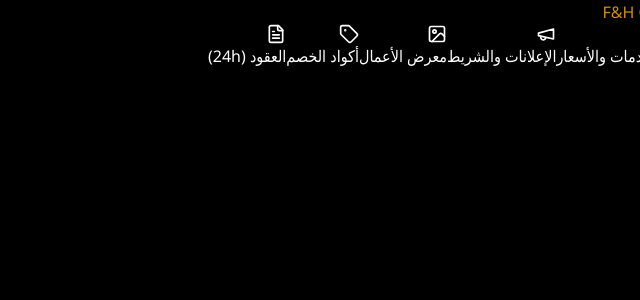
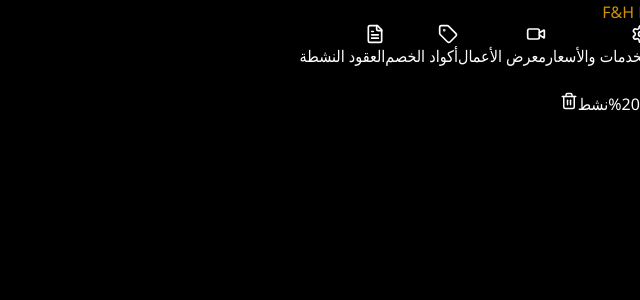
Before and after one commit to FAHEDgfjy/Space, a Next.js app: page /admin in a window 1280 px wide. Both pictures are taken after a click on the button "أكواد الخصم". Shown: the top 300 px of the page, without its empty margins (640-1280 px from the left). Built offline with nearby package versions, Linux system fonts and the light colour scheme.

Commit message:
Update page.js

```diff
--- a/app/admin/page.js
+++ b/app/admin/page.js
@@ -1,71 +1,88 @@
 'use client';
-import React, { useState, useEffect } from 'react';
-import { Settings, Tag, Image, FileText, Trash2, Plus, Save, Megaphone } from 'lucide-react';
+import React, { useState } from 'react';
+import { Settings, Tag, Image, FileText, Trash2, Plus, Megaphone, Video } from 'lucide-react';
 
 export default function AdminDashboard() {
-  const [activeTab, setActiveTab] = useState('services');
-  const [contracts, setContracts] = useState([
-    { id: 1, client: "فهد", service: "مونتاج إعلاني", price: 150, time: "14:00" },
-  ]);
+  const [activeTab, setActiveTab] = useState('ads');
 
   return (
-    <div className="min-h-screen bg-zinc-950 text-white flex">
-      {/* القائمة الجانبية */}
-      <div className="w-64 bg-zinc-900 border-l border-zinc-800 p-6 flex flex-col gap-4">
-        <h2 className="text-xl font-bold gold-gradient mb-6">F&H Control</h2>
-        <button onClick={() => setActiveTab('services')} className={`flex items-center gap-2 p-3 rounded-lg ${activeTab === 'services' ? 'bg-yellow-600 text-black' : 'hover:bg-zinc-800'}`}>
-          <Settings size={20} /> إدارة الخدمات والأسعار
+    <div className="min-h-screen bg-black text-white flex font-sans" dir="rtl">
+      {/* Sidebar */}
+      <div className="w-72 bg-zinc-950 border-l border-zinc-900 p-8 space-y-4">
+        <div className="mb-10 text-2xl font-black gold-gradient tracking-tighter">F&H DASHBOARD</div>
+
+        <button onClick={() => setActiveTab('ads')} className={`w-full flex items-center gap-3 p-4 rounded-xl transition ${activeTab === 'ads' ? 'bg-yellow-600 text-black font-bold' : 'hover:bg-zinc-900 text-zinc-400'}`}>
+          <Megaphone size={20}/> إدارة الإعلانات
         </button>
-        <button onClick={() => setActiveTab('ads')} className={`flex items-center gap-2 p-3 rounded-lg ${activeTab === 'ads' ? 'bg-yellow-600 text-black' : 'hover:bg-zinc-800'}`}>
-          <Megaphone size={20} /> الإعلانات والشريط
+
+        <button onClick={() => setActiveTab('services')} className={`w-full flex items-center gap-3 p-4 rounded-xl transition ${activeTab === 'services' ? 'bg-yellow-600 text-black font-bold' : 'hover:bg-zinc-900 text-zinc-400'}`}>
+          <Settings size={20}/> الخدمات والأسعار
         </button>
-        <button onClick={() => setActiveTab('portfolio')} className={`flex items-center gap-2 p-3 rounded-lg ${activeTab === 'portfolio' ? 'bg-yellow-600 text-black' : 'hover:bg-zinc-800'}`}>
-          <Image size={20} /> معرض الأعمال
+
+        <button onClick={() => setActiveTab('portfolio')} className={`w-full flex items-center gap-3 p-4 rounded-xl transition ${activeTab === 'portfolio' ? 'bg-yellow-600 text-black font-bold' : 'hover:bg-zinc-900 text-zinc-400'}`}>
+          <Video size={20}/> معرض الأعمال
         </button>
-        <button onClick={() => setActiveTab('coupons')} className={`flex items-center gap-2 p-3 rounded-lg ${activeTab === 'coupons' ? 'bg-yellow-600 text-black' : 'hover:bg-zinc-800'}`}>
-          <Tag size={20} /> أكواد الخصم
+
+        <button onClick={() => setActiveTab('coupons')} className={`w-full flex items-center gap-3 p-4 rounded-xl transition ${activeTab === 'coupons' ? 'bg-yellow-600 text-black font-bold' : 'hover:bg-zinc-900 text-zinc-400'}`}>
+          <Tag size={20}/> أكواد الخصم
         </button>
-        <button onClick={() => setActiveTab('contracts')} className={`flex items-center gap-2 p-3 rounded-lg ${activeTab === 'contracts' ? 'bg-yellow-600 text-black' : 'hover:bg-zinc-800'}`}>
-          <FileText size={20} /> العقود (24h)
+
+        <button onClick={() => setActiveTab('contracts')} className={`w-full flex items-center gap-3 p-4 rounded-xl transition ${activeTab === 'contracts' ? 'bg-yellow-600 text-black font-bold' : 'hover:bg-zinc-900 text-zinc-400'}`}>
+          <FileText size={20}/> العقود النشطة
         </button>
       </div>
 
-      {/* محتوى اللوحة */}
-      <div className="flex-1 p-10">
-        {activeTab === 'services' && (
-          <div className="animate-in fade-in duration-500">
-            <h1 className="text-3xl font-bold mb-6">إدارة الخدمات</h1>
-            <div className="bg-zinc-900 p-6 rounded-xl border border-zinc-800">
-              <div className="flex justify-between mb-4">
-                <span>اسم الخدمة: مونتاج فيديو</span>
-                <input type="number" placeholder="السعر" className="bg-black border border-zinc-700 p-2 rounded w-24" />
-                <button className="bg-yellow-600 px-4 py-2 rounded text-black font-bold">تحديث</button>
+      {/* Main Content */}
+      <div className="flex-1 p-12 bg-zinc-950">
+
+        {activeTab === 'ads' && (
+          <div className="space-y-6">
+            <h2 className="text-3xl font-bold">التحكم بالإعلانات</h2>
+            <div className="bg-zinc-900 p-8 rounded-3xl border border-zinc-800">
+              <label className="block text-sm text-zinc-500 mb-2">نص الإعلان المنبثق:</label>
+              <textarea className="w-full bg-black border border-zinc-800 p-4 rounded-xl mb-4 text-white" defaultValue="خصم خاص 20% بمناسبة الافتتاح!"></textarea>
+              <div className="flex gap-4">
+                <button className="bg-zinc-800 px-6 py-2 rounded-lg text-sm">رفع صورة إعلان</button>
+                <button className="bg-zinc-800 px-6 py-2 rounded-lg text-sm">رفع فيديو إعلان</button>
+                <button className="bg-yellow-600 text-black px-8 py-2 rounded-lg font-bold mr-auto">حفظ التغييرات</button>
               </div>
-              <button className="flex items-center gap-2 text-yellow-500 mt-4"><Plus size={18}/> إضافة خدمة جديدة</button>
             </div>
           </div>
         )}
 
-        {activeTab === 'contracts' && (
-          <div className="animate-in fade-in duration-500">
-            <h1 className="text-3xl font-bold mb-6">العقود الحالية</h1>
-            <p className="text-red-500 text-sm mb-4">ملاحظة: يتم مسح العقود تلقائياً كل 24 ساعة.</p>
-            <div className="grid gap-4">
-              {contracts.map(con => (
-                <div key={con.id} className="bg-zinc-900 p-4 rounded-lg flex justify-between items-center border-r-4 border-yellow-600">
-                  <div>
-                    <p className="font-bold">{con.client}</p>
-                    <p className="text-xs text-gray-400">{con.service} - {con.time}</p>
-                  </div>
-                  <div className="text-yellow-500 font-bold">{con.price} JOD</div>
-                  <button className="text-red-500"><Trash2 size={18}/></button>
-                </div>
-              ))}
+        {activeTab === 'coupons' && (
+          <div className="space-y-6">
+            <h2 className="text-3xl font-bold">أكواد الخصم</h2>
+            <div className="bg-zinc-900 p-6 rounded-3xl border border-zinc-800 space-y-4">
+              <div className="flex gap-4 items-center bg-black p-4 rounded-xl border border-zinc-800">
+                <span className="font-mono text-yellow-500 font-bold">FAHD20</span>
+                <span className="text-zinc-500">خصم 20%</span>
+                <span className="bg-green-900/30 text-green-500 text-xs px-2 py-1 rounded">نشط</span>
+                <button className="mr-auto text-red-500"><Trash2 size={18}/></button>
+              </div>
+              <button className="flex items-center gap-2 bg-yellow-600 text-black px-6 py-3 rounded-xl font-bold">
+                <Plus size={18}/> إضافة كود جديد
+              </button>
             </div>
           </div>
         )}
 
-        {/* باقي التبويبات ستفعل بنفس الطريقة */}
+        {/* ملاحظة: العقود هنا سيتم ربطها بـ Timer لمسحها كل 24 ساعة برمجياً */}
+        {activeTab === 'contracts' && (
+          <div className="space-y-6">
+            <h2 className="text-3xl font-bold">العقود (تحذف كل 24 ساعة)</h2>
+            <div className="grid gap-4">
+              <div className="bg-zinc-900 p-6 rounded-2xl border-r-4 border-yellow-600 flex justify-between items-center">
+                <div>
+                  <p className="font-bold text-lg">عميل جديد: فهد الهرايشة</p>
+                  <p className="text-zinc-500 text-sm">مونتاج فيديو - 120 JOD (بعد الخصم)</p>
+                </div>
+                <div className="text-zinc-600 text-sm italic text-left">ينتهي خلال: 14 ساعة</div>
+              </div>
+            </div>
+          </div>
+        )}
+
       </div>
     </div>
   );
```
